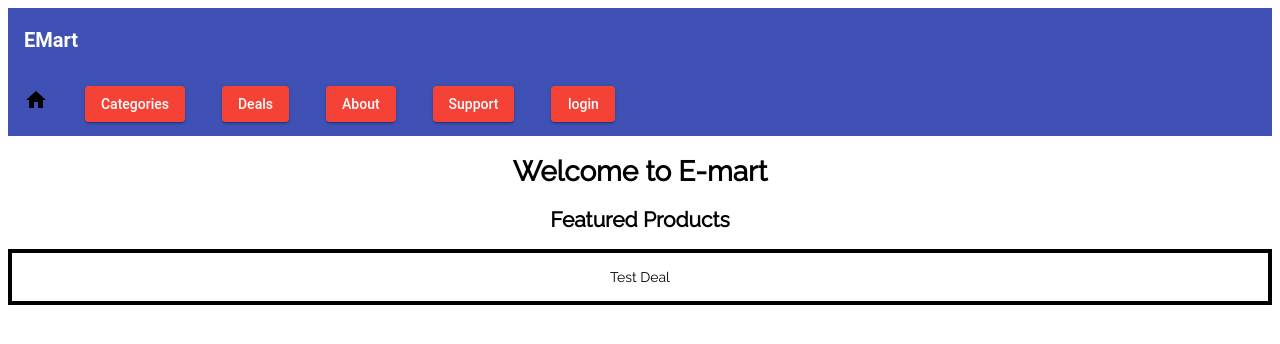
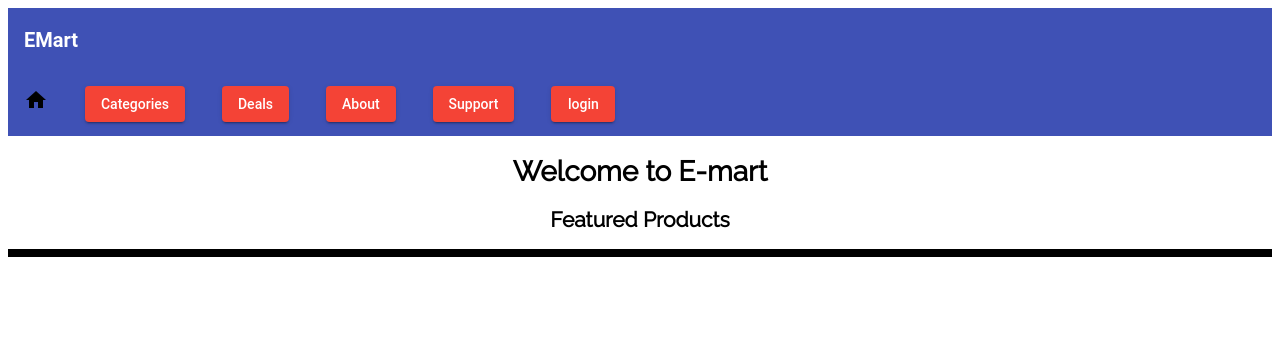
Before and after one commit to Ultan-Kearns/eCommerceApp, an Angular app: page /home/homepage in a window 1280 px wide. Shown: the top 344 px of the page. Built offline with nearby package versions, Linux system fonts and the light colour scheme.

Commit message:
Generated service for data retrieval and added example of printing users out to screen

```diff
--- a/src/app/app.module.ts
+++ b/src/app/app.module.ts
@@ -6,6 +6,7 @@ import { AppRoutingModule } from './app-routing.module';
 import { AppComponent } from './app.component';
 import {MatButtonModule} from '@angular/material/button';
 import {MatIconModule} from '@angular/material/icon';
+import {MatExpansionModule} from '@angular/material/expansion';
 import { HomepageComponent } from './homepage/homepage.component';
 import { AboutComponent } from './about/about.component';
 import { SupportComponent } from './support/support.component';
@@ -31,6 +32,8 @@ import { LoginComponent } from './login/login.component';
     MatIconModule,
     MatButtonModule,
     MatCardModule,
+    MatExpansionModule,
+
 
   ],
   providers: [],
--- a/src/app/homepage/homepage.component.html
+++ b/src/app/homepage/homepage.component.html
@@ -2,8 +2,17 @@
   <h1>Welcome to E-mart</h1>
   <h2>Featured Products</h2>
   <div class="deals">
-  	<mat-card>
-  		<mat-card-content>Test Deal</mat-card-content>
-  	</mat-card>
-  </div>
+  	<!--
+  		EXAMPLE OF PRINTING OUT USERS NEED SERVICE
+    <mat-accordion multi="true" *ngIf="users.length > 0">
+      <div *ngFor="let user of users">
+        <mat-expansion-panel [expanded]="true">
+          <mat-expansion-panel-header>
+            {{ user.id }}
+          </mat-expansion-panel-header>
+          <p>{{ user.test }}</p>
+        </mat-expansion-panel>
+      </div>
+    </mat-accordion>
+-->
 </div>
--- a/src/app/support/support.component.html
+++ b/src/app/support/support.component.html
@@ -9,5 +9,5 @@
   <br>
   <h2>Report issue here</h2>
   <textarea class="text" maxlength="200" placeholder="Report issues here" resize="false"></textarea>
-  <button mat-raised-button color = "warn" class = "submit">Submit</button>
+  <button mat-raised-button color="warn" class="submit">Submit</button>
 </div>
```
Also changed, not shown: src/app/retrieve.service.ts (added, +9 -0 lines), 1 other file (tests, documents, lock files or other folders).
